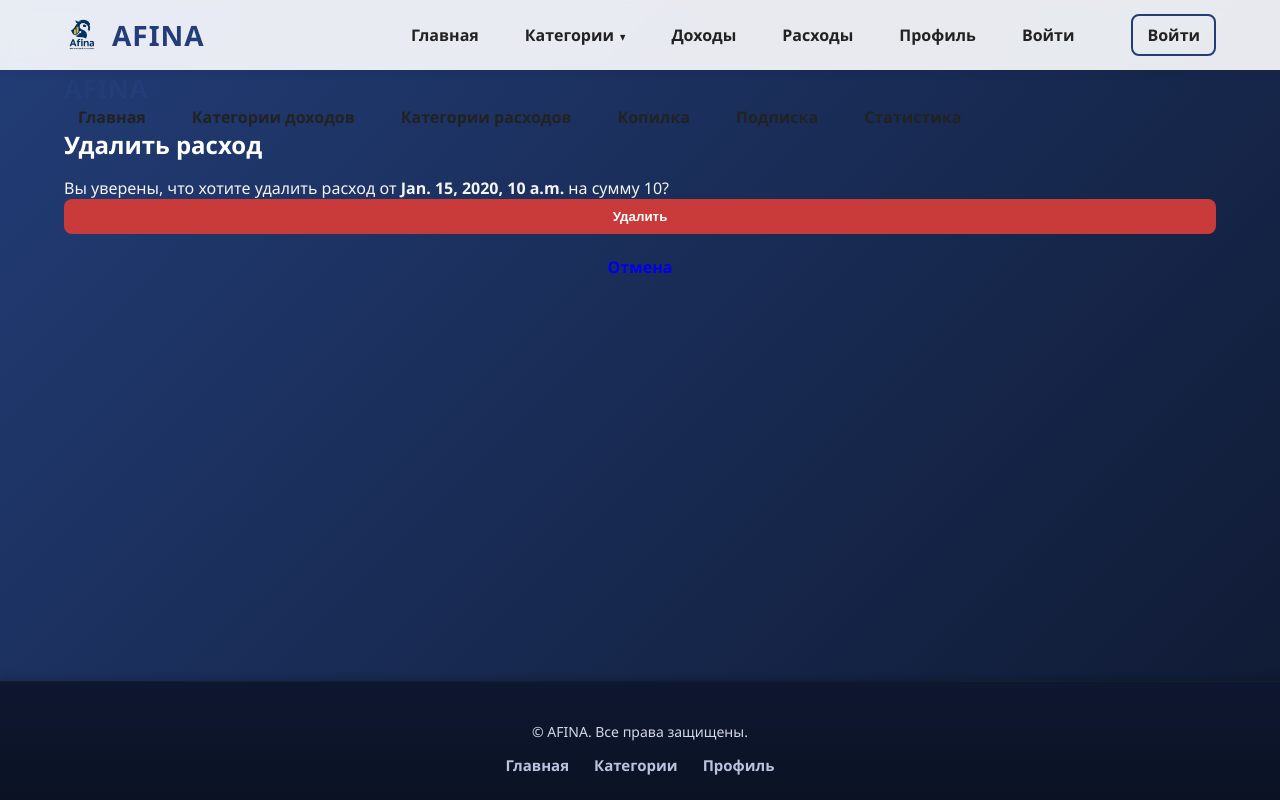
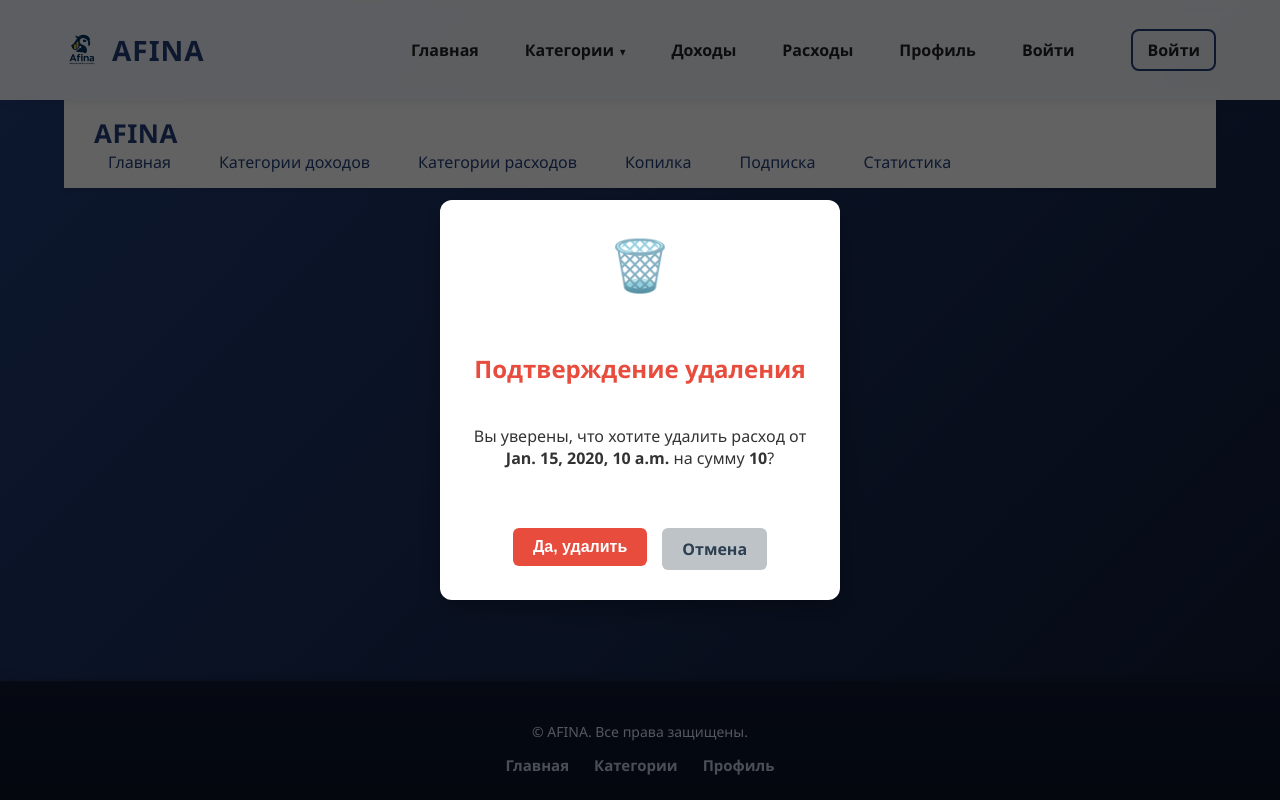
Before and after one commit to Someone1print/Afina, a Django app: template templates/expense_confirm_delete.html in a window 1280 px wide. Run offline with Django 5.2, Linux system fonts and the light colour scheme; the template is opened without the code that fills it: most values are stand-ins (such as "Sample title", 1, 10 or a date in 2020).

Commit message:
Обновлены страницы удаления доходов и удаление расходов: добавлено современное модальное окно с единым стилем для подтверждения удаления

```diff
--- a/templates/expense_confirm_delete.html
+++ b/templates/expense_confirm_delete.html
@@ -1,4 +1,7 @@
 {% extends 'base.html' %}
+
+{% block title %}Удаление расхода{% endblock %}
+
 {% block content %}
 <header>
     <nav>
@@ -16,12 +19,148 @@
     </nav>
 </header>
 
-<h2>Удалить расход</h2>
-<p>Вы уверены, что хотите удалить расход от <strong>{{ item.date }}</strong> на сумму {{ item.amount }}?</p>
+<div class="modal-backdrop">
+  <div class="modal-box">
+    <div class="modal-icon">🗑️</div>
+    <h2 class="modal-title text-danger">Подтверждение удаления</h2>
+    <p class="modal-text">
+      Вы уверены, что хотите удалить расход от <strong>{{ item.date }}</strong> на сумму <strong>{{ item.amount }}</strong>?
+    </p>
+    <div class="modal-buttons">
+      <form method="post">
+        {% csrf_token %}
+        <button type="submit" class="btn btn-danger">Да, удалить</button>
+      </form>
+      <a href="{% url 'expense_list' %}" class="btn btn-secondary">Отмена</a>
+    </div>
+  </div>
+</div>
+{% endblock %}
 
-<form method="post">
-  {% csrf_token %}
-  <button type="submit" class="btn btn-danger">Удалить</button>
-  <a href="{% url 'expense_list' %}" class="btn btn-secondary">Отмена</a>
-</form>
+{% block extra_css %}
+<style>
+/* Фон */
+.modal-backdrop {
+  position: fixed;
+  inset: 0;
+  background: rgba(0,0,0,0.6);
+  display: flex;
+  justify-content: center;
+  align-items: center;
+  z-index: 1050;
+  animation: fadeIn 0.3s ease forwards;
+}
+
+/* Окно */
+.modal-box {
+  background: #fff;
+  width: 400px;
+  max-width: 90%;
+  height: 400px;
+  padding: 30px;
+  border-radius: 12px;
+  box-shadow: 0 8px 25px rgba(0,0,0,0.3);
+  display: flex;
+  flex-direction: column;
+  justify-content: space-between;
+  align-items: center;
+  text-align: center;
+  animation: slideIn 0.3s ease forwards;
+}
+
+/* Иконка */
+.modal-icon {
+  font-size: 50px;
+  margin-bottom: 15px;
+}
+
+/* Заголовок и текст */
+.modal-title {
+  margin: 10px 0;
+  font-size: 24px;
+  color: #e74c3c;
+}
+
+.modal-text {
+  font-size: 16px;
+  color: #333;
+  margin: 0 0 30px;
+}
+
+/* Кнопки */
+.modal-buttons {
+  display: flex;
+  gap: 15px;
+}
+
+.btn {
+  padding: 10px 20px;
+  border-radius: 6px;
+  font-size: 16px;
+  cursor: pointer;
+  text-decoration: none;
+  border: none;
+}
+
+.btn-danger {
+  background-color: #e74c3c;
+  color: #fff;
+  transition: background 0.2s;
+}
+
+.btn-danger:hover {
+  background-color: #c0392b;
+}
+
+.btn-secondary {
+  background-color: #bdc3c7;
+  color: #2c3e50;
+  transition: background 0.2s;
+}
+
+.btn-secondary:hover {
+  background-color: #95a5a6;
+}
+
+/* Отключаем скролл страницы */
+body {
+  overflow: hidden;
+}
+
+/* Анимации */
+@keyframes fadeIn {
+  from { opacity: 0; }
+  to { opacity: 1; }
+}
+
+@keyframes slideIn {
+  from { transform: translateY(-30px); opacity: 0; }
+  to { transform: translateY(0); opacity: 1; }
+}
+
+/* Навигация */
+header {
+  background-color: #f5f5f5;
+  padding: 15px 30px;
+  box-shadow: 0 2px 5px rgba(0,0,0,0.1);
+}
+
+nav .nav-links {
+  list-style: none;
+  display: flex;
+  gap: 20px;
+  padding: 0;
+  margin: 0;
+}
+
+nav .nav-links li a {
+  text-decoration: none;
+  color: #223d77;
+  font-weight: 500;
+}
+
+nav .nav-links li a:hover {
+  color: #e74c3c;
+}
+</style>
 {% endblock %}
```
Also changed, not shown: templates/income_confirm_delete.html (+121 -7 lines).
